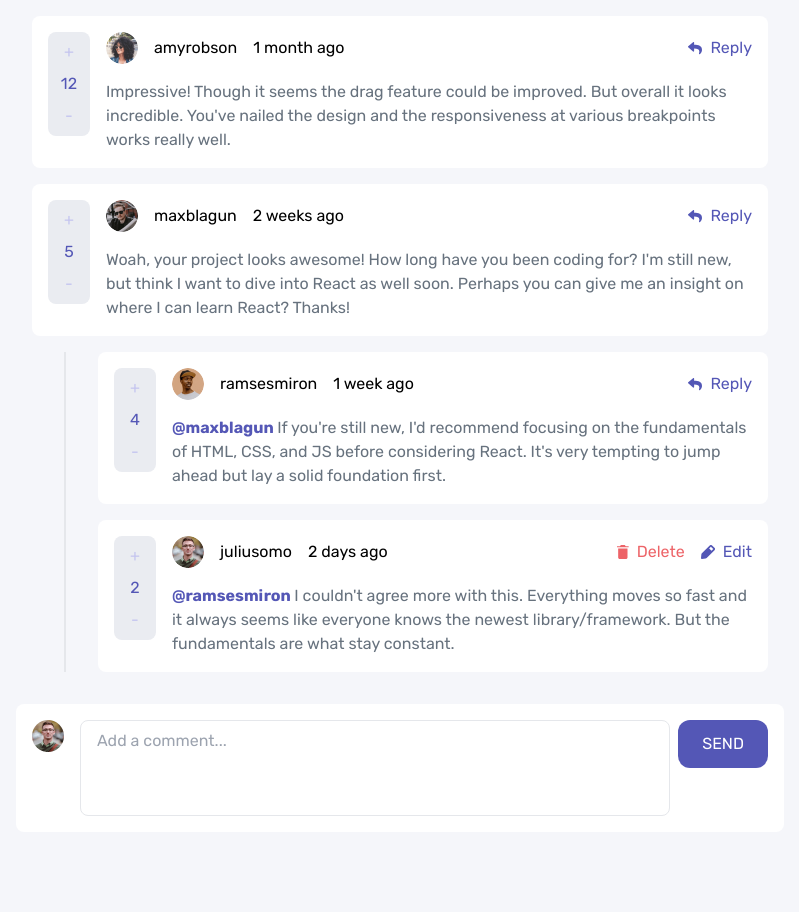
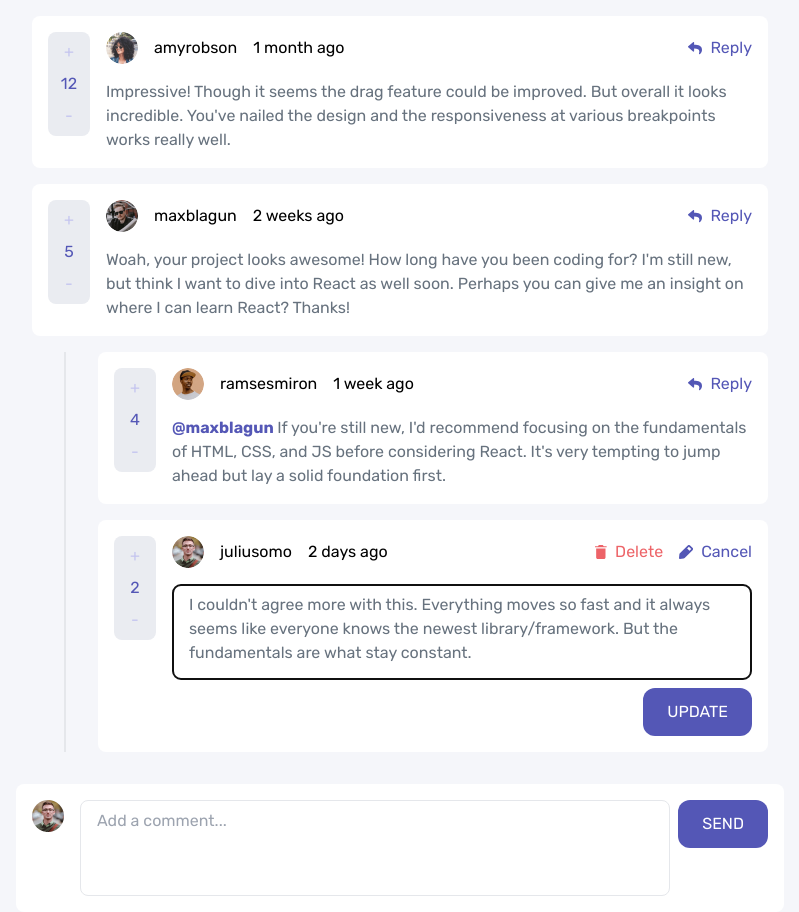
Before and after one commit to dominikrubroeder/interactive-comments-section-website, a Next.js app: page / in a window 1280 px wide. Both pictures are taken after a click on the button "Edit". Shown: the whole page, without its empty margins (240-1039 px from the left). Before the commit the page ends 832 px from the top, so only its background shows below. Built offline with nearby package versions, Linux system fonts and the light colour scheme.

Commit message:
Set up updating comments

```diff
--- a/components/AddCommentForm.tsx
+++ b/components/AddCommentForm.tsx
@@ -63,7 +63,7 @@ const AddCommentForm: React.FC<AddCommentFormProps> = ({
       >
         <textarea
           placeholder="Add a comment..."
-          className="flex-1 resize-none border rounded-lg px-4 py-2 min-h-[6rem]"
+          className="flex-1 textarea"
           ref={commentRef}
         />
         <button className="shrink-0 bg-app-primary-blue-moderate text-white py-3 px-6 rounded-xl uppercase">
--- a/components/Comment.tsx
+++ b/components/Comment.tsx
@@ -1,5 +1,5 @@
 import Image from 'next/image';
-import React, { useState, useContext } from 'react';
+import React, { useState, useContext, useRef, useEffect } from 'react';
 import { currentUser, IComment } from '../data/data';
 import AddCommentForm from './AddCommentForm';
 import IconReply from './icons/IconReply';
@@ -18,8 +18,14 @@ const Comment: React.FC<IComment> = ({
   replyingTo,
 }) => {
   const commentsCtx = useContext(CommentsContext);
+
   const [showReplyForm, setShowReplyForm] = useState(false);
   const [showDeleteModal, setShowDeleteModal] = useState(false);
+  const [isEditMode, setIsEditMode] = useState(false);
+  const [initialContent, setInitialContent] = useState(content);
+
+  const contentTextAreaRef = useRef<HTMLTextAreaElement | null>(null);
+
   const hasReplies = replies && replies.length > 0;
   const computeCreatedAt =
     new Date(createdAt) && new Date(createdAt).toString() !== 'Invalid Date'
@@ -30,6 +36,31 @@ const Comment: React.FC<IComment> = ({
     commentsCtx?.deleteComment(commentId);
     setShowDeleteModal(false);
   };
+
+  const updateHandler = () => {
+    const updatedComment: IComment = {
+      id,
+      content: contentTextAreaRef.current!.value,
+      createdAt,
+      score,
+      user,
+      replies,
+      replyingTo,
+    };
+
+    commentsCtx?.updateComment(updatedComment);
+    setIsEditMode(false);
+  };
+
+  const onChangeHandler = (e: any) => {
+    setInitialContent(e.target.value);
+  };
+
+  useEffect(() => {
+    if (contentTextAreaRef && isEditMode) {
+      contentTextAreaRef.current!.focus();
+    }
+  }, [isEditMode]);
 
   return (
     <>
@@ -120,21 +151,44 @@ const Comment: React.FC<IComment> = ({
                   <IconDelete /> Delete
                 </button>
 
-                <button className="flex items-center gap-2 text-app-primary-blue-moderate">
-                  <IconEdit /> Edit
+                <button
+                  className="flex items-center gap-2 text-app-primary-blue-moderate"
+                  onClick={() =>
+                    setIsEditMode((previousState) => !previousState)
+                  }
+                >
+                  <IconEdit /> {isEditMode ? 'Cancel' : 'Edit'}
                 </button>
               </div>
             )}
           </header>
 
-          <p className="text-app-neutral-blue-grayish">
-            {replyingTo && (
+          <div className="text-app-neutral-blue-grayish">
+            {replyingTo && !isEditMode && (
               <span className="text-app-primary-blue-moderate font-bold">
                 @{replyingTo}&nbsp;
               </span>
             )}
-            {content}
-          </p>
+            {!isEditMode && initialContent}
+
+            {isEditMode && (
+              <div className="grid gap-2">
+                <textarea
+                  className="textarea"
+                  onChange={(e) => onChangeHandler(e)}
+                  ref={contentTextAreaRef}
+                  defaultValue={initialContent}
+                />
+
+                <button
+                  className="bg-app-primary-blue-moderate text-white py-3 px-6 rounded-xl uppercase justify-self-end"
+                  onClick={updateHandler}
+                >
+                  Update
+                </button>
+              </div>
+            )}
+          </div>
         </div>
       </div>
 
--- a/store/commentsContext.tsx
+++ b/store/commentsContext.tsx
@@ -64,6 +64,30 @@ const CommentsContextProvider: React.FC<CommentsContextProviderProps> = ({
     deepIterator(comments, commentId);
   };
 
+  const updateCommentHandler = (updatedComment: IComment) => {
+    const deepIterator = (target: IComment[], updatedComment: IComment) => {
+      if (typeof target !== 'object') console.log('Not a valid object');
+
+      const { id } = updatedComment;
+
+      const indexOfCommentToUpdate = target.findIndex(
+        (comment) => comment.id === id
+      );
+
+      if (indexOfCommentToUpdate === -1) {
+        target.forEach((comment) =>
+          deepIterator(comment.replies, updatedComment)
+        );
+        return;
+      }
+
+      target[indexOfCommentToUpdate] = updatedComment;
+      setComments([...comments]);
+    };
+
+    deepIterator(comments, updatedComment);
+  };
+
   const increaseScore = (commentId: number) => {
     const deepIterator = (target: IComment[], commentId: number) => {
       if (typeof target !== 'object') console.log('Not a valid object');
@@ -104,8 +128,6 @@ const CommentsContextProvider: React.FC<CommentsContextProviderProps> = ({
     console.log(comments);
   }, [comments]);
 
-  const updateCommentHandler = () => {};
-
   const context: CommentContextType = {
     comments,
     addComment: addCommentHandler,
--- a/styles/globals.css
+++ b/styles/globals.css
@@ -40,3 +40,9 @@
     font-family: Rubik, 'sans-serif';
   }
 }
+
+@layer components {
+  .textarea {
+    @apply resize-none border rounded-lg px-4 py-2 min-h-[6rem];
+  }
+}
```
